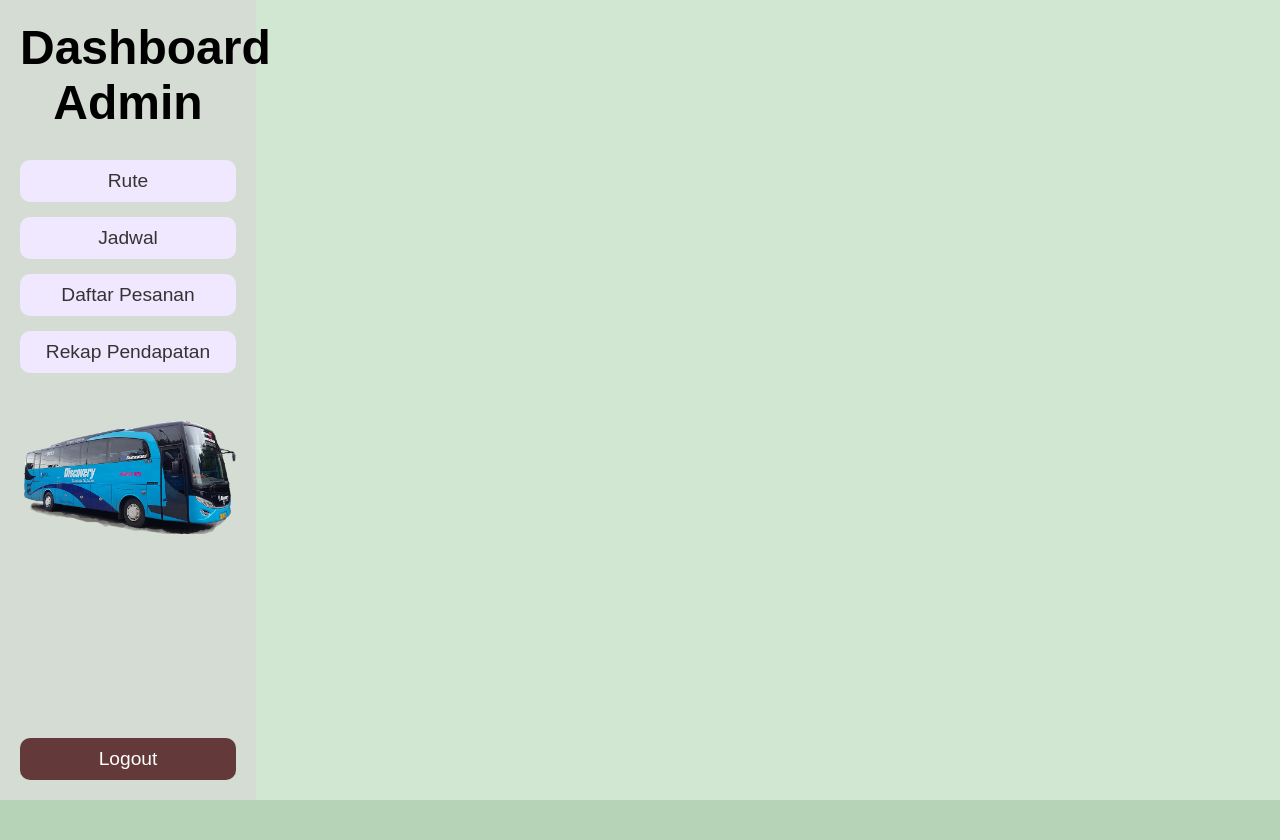
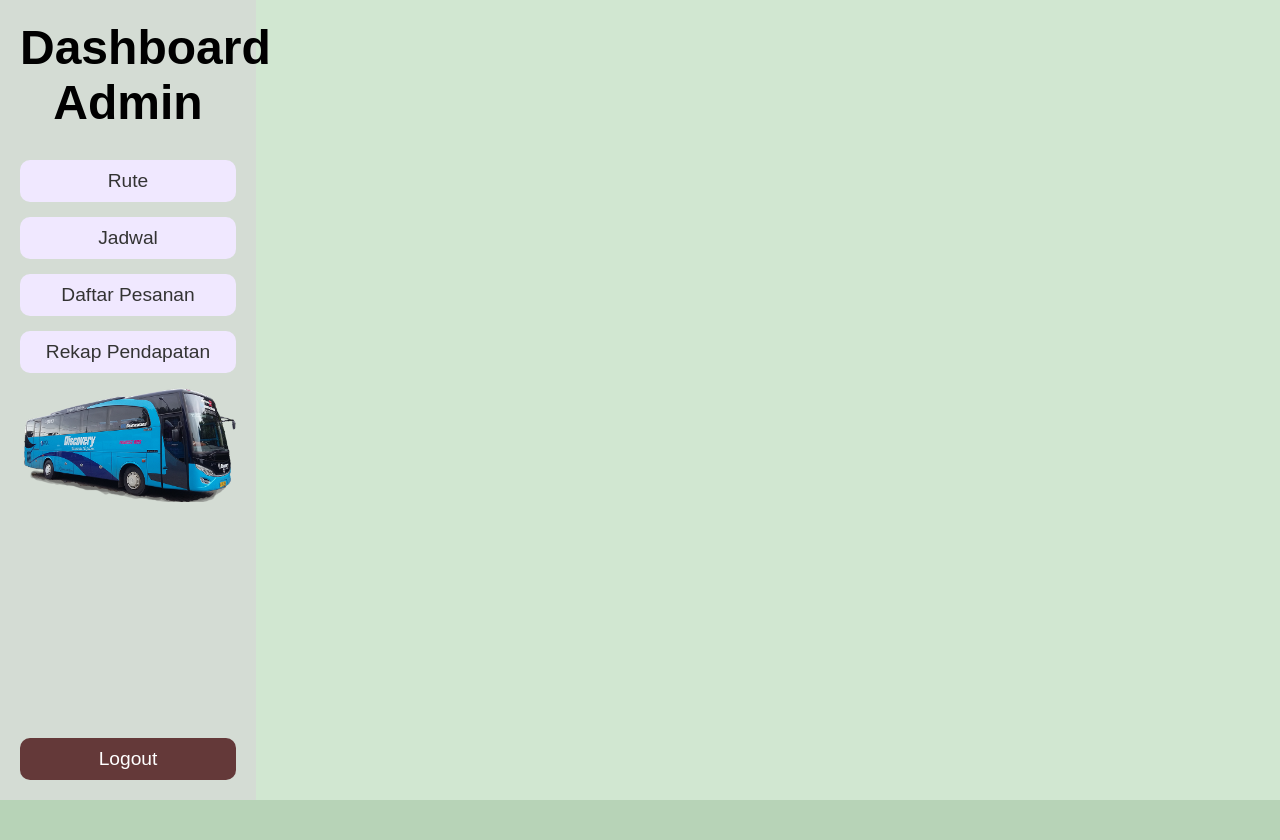
Before and after one commit to andreandri/caps, a PHP site: page /admintampilan.php in a window 1280 px wide. Run offline with PHP 8.4, Linux system fonts and the light colour scheme.

Commit message:
Update admintampilan.css

```diff
--- a/admintampilan.css
+++ b/admintampilan.css
@@ -28,7 +28,7 @@ body {
 }
 
 .navbar img {
-    margin: 2rem 0;
+    justify-content: center;
     width: 100%;
 }
 
```
